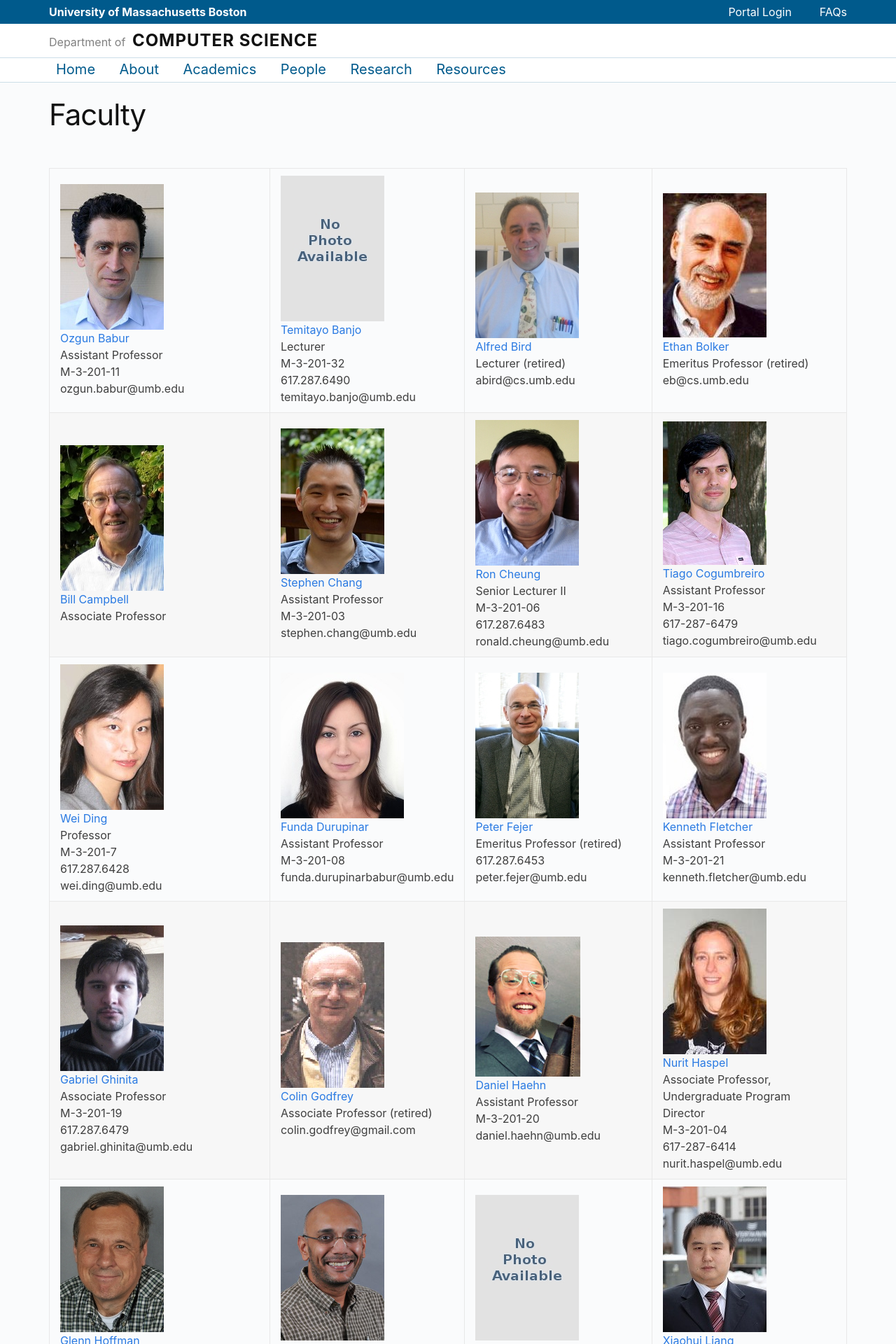
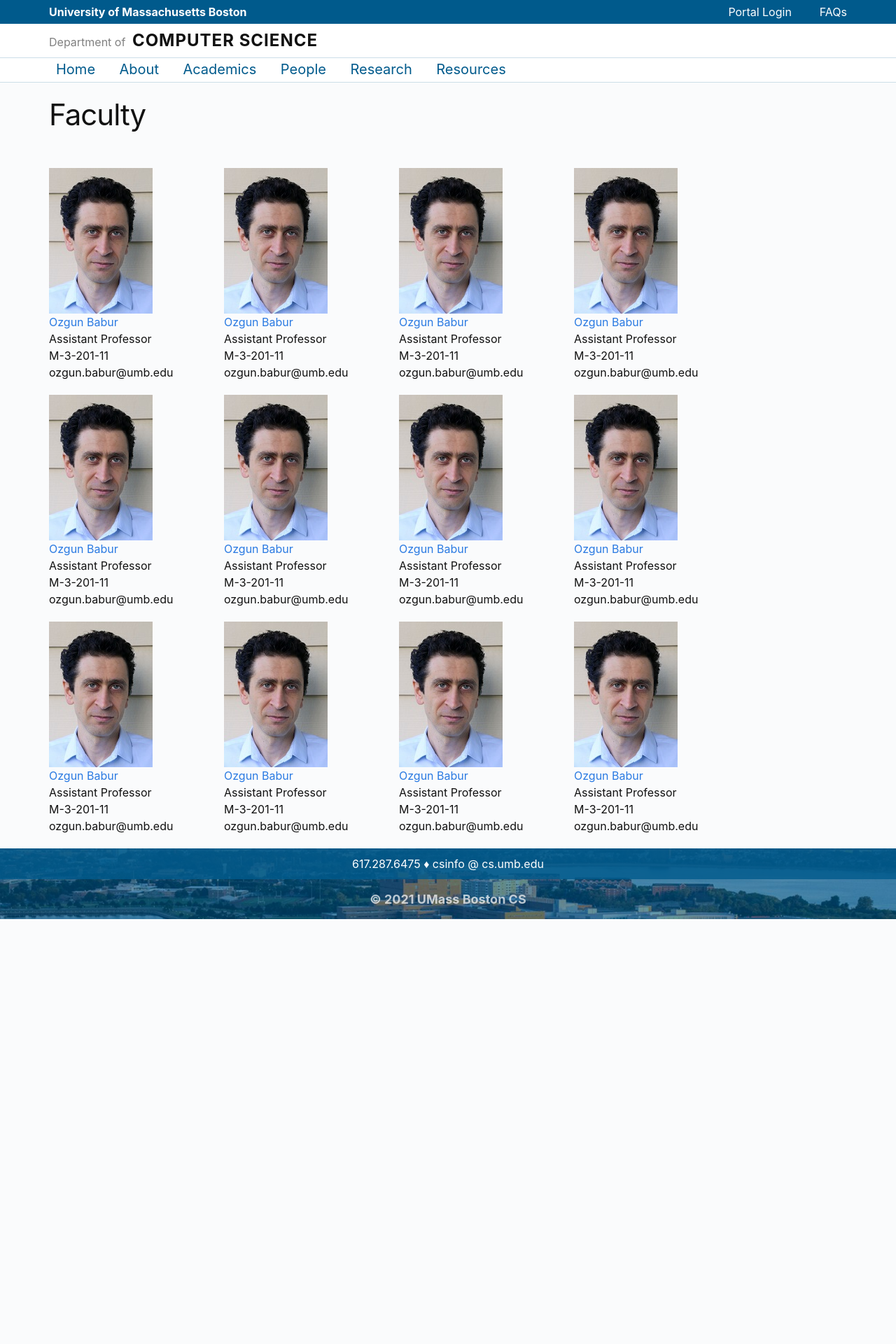
Before and after one commit to umbcs/umbcs.github.io, a Jekyll site: the page built from WEB/people/faculty.markdown, in a window 1280 px wide. Shown: the top 1920 px of the page at 70% size. Built offline with Jekyll 4.4.1, drawn with Linux system fonts in a browser that asks for light colours; after the commit the page ends 1313 px from its top, so only the background shows below that; some of the changed text lies outside the part shown.

Commit message:
Switch people to divs.

```diff
--- a/WEB/people/faculty.markdown
+++ b/WEB/people/faculty.markdown
@@ -4,6 +4,93 @@ layout: page
 permalink: "/faculty"
 ---
 
+<div class="person">
+  <img src="/WEB/images/people/ozgun_babur.jpg"><br>
+  <a href="https://www.cs.umb.edu/people/Ozgun_Babur/" target=_blank>Ozgun Babur</a><br>
+  Assistant Professor<br>
+  M-3-201-11<br>
+  ozgun.babur@umb.edu
+</div>
+<div class="person">
+  <img src="/WEB/images/people/ozgun_babur.jpg"><br>
+  <a href="https://www.cs.umb.edu/people/Ozgun_Babur/" target=_blank>Ozgun Babur</a><br>
+  Assistant Professor<br>
+  M-3-201-11<br>
+  ozgun.babur@umb.edu
+</div>
+<div class="person">
+  <img src="/WEB/images/people/ozgun_babur.jpg"><br>
+  <a href="https://www.cs.umb.edu/people/Ozgun_Babur/" target=_blank>Ozgun Babur</a><br>
+  Assistant Professor<br>
+  M-3-201-11<br>
+  ozgun.babur@umb.edu
+</div>
+<div class="person">
+  <img src="/WEB/images/people/ozgun_babur.jpg"><br>
+  <a href="https://www.cs.umb.edu/people/Ozgun_Babur/" target=_blank>Ozgun Babur</a><br>
+  Assistant Professor<br>
+  M-3-201-11<br>
+  ozgun.babur@umb.edu
+</div>
+<div class="person">
+  <img src="/WEB/images/people/ozgun_babur.jpg"><br>
+  <a href="https://www.cs.umb.edu/people/Ozgun_Babur/" target=_blank>Ozgun Babur</a><br>
+  Assistant Professor<br>
+  M-3-201-11<br>
+  ozgun.babur@umb.edu
+</div>
+<div class="person">
+  <img src="/WEB/images/people/ozgun_babur.jpg"><br>
+  <a href="https://www.cs.umb.edu/people/Ozgun_Babur/" target=_blank>Ozgun Babur</a><br>
+  Assistant Professor<br>
+  M-3-201-11<br>
+  ozgun.babur@umb.edu
+</div>
+<div class="person">
+  <img src="/WEB/images/people/ozgun_babur.jpg"><br>
+  <a href="https://www.cs.umb.edu/people/Ozgun_Babur/" target=_blank>Ozgun Babur</a><br>
+  Assistant Professor<br>
+  M-3-201-11<br>
+  ozgun.babur@umb.edu
+</div>
+<div class="person">
+  <img src="/WEB/images/people/ozgun_babur.jpg"><br>
+  <a href="https://www.cs.umb.edu/people/Ozgun_Babur/" target=_blank>Ozgun Babur</a><br>
+  Assistant Professor<br>
+  M-3-201-11<br>
+  ozgun.babur@umb.edu
+</div>
+<div class="person">
+  <img src="/WEB/images/people/ozgun_babur.jpg"><br>
+  <a href="https://www.cs.umb.edu/people/Ozgun_Babur/" target=_blank>Ozgun Babur</a><br>
+  Assistant Professor<br>
+  M-3-201-11<br>
+  ozgun.babur@umb.edu
+</div>
+<div class="person">
+  <img src="/WEB/images/people/ozgun_babur.jpg"><br>
+  <a href="https://www.cs.umb.edu/people/Ozgun_Babur/" target=_blank>Ozgun Babur</a><br>
+  Assistant Professor<br>
+  M-3-201-11<br>
+  ozgun.babur@umb.edu
+</div>
+<div class="person">
+  <img src="/WEB/images/people/ozgun_babur.jpg"><br>
+  <a href="https://www.cs.umb.edu/people/Ozgun_Babur/" target=_blank>Ozgun Babur</a><br>
+  Assistant Professor<br>
+  M-3-201-11<br>
+  ozgun.babur@umb.edu
+</div>
+<div class="person">
+  <img src="/WEB/images/people/ozgun_babur.jpg"><br>
+  <a href="https://www.cs.umb.edu/people/Ozgun_Babur/" target=_blank>Ozgun Babur</a><br>
+  Assistant Professor<br>
+  M-3-201-11<br>
+  ozgun.babur@umb.edu
+</div>
+
+
+<!--
 <table>
   <tr>
     <td>
@@ -309,3 +396,4 @@ permalink: "/faculty"
     </td>
   </tr>
 </table>
+ -->
--- a/_sass/minima.scss
+++ b/_sass/minima.scss
@@ -50,4 +50,4 @@ $on-laptop: 800px !default;
 // Import partials.
 @import "minima/base", "minima/layout", "minima/syntax-highlighting",
   "minima/header", "minima/table", "minima/footer", "minima/sidebar",
-  "minima/home", "minima/slideshow", "minima/progs";
+  "minima/home", "minima/slideshow", "minima/progs", "minima/person";
--- /dev/null
+++ b/_sass/minima/_person.scss
@@ -0,0 +1,7 @@
+.person {
+
+  width: 250px;
+  float: left;
+  margin-bottom: 20px;
+
+}
```
